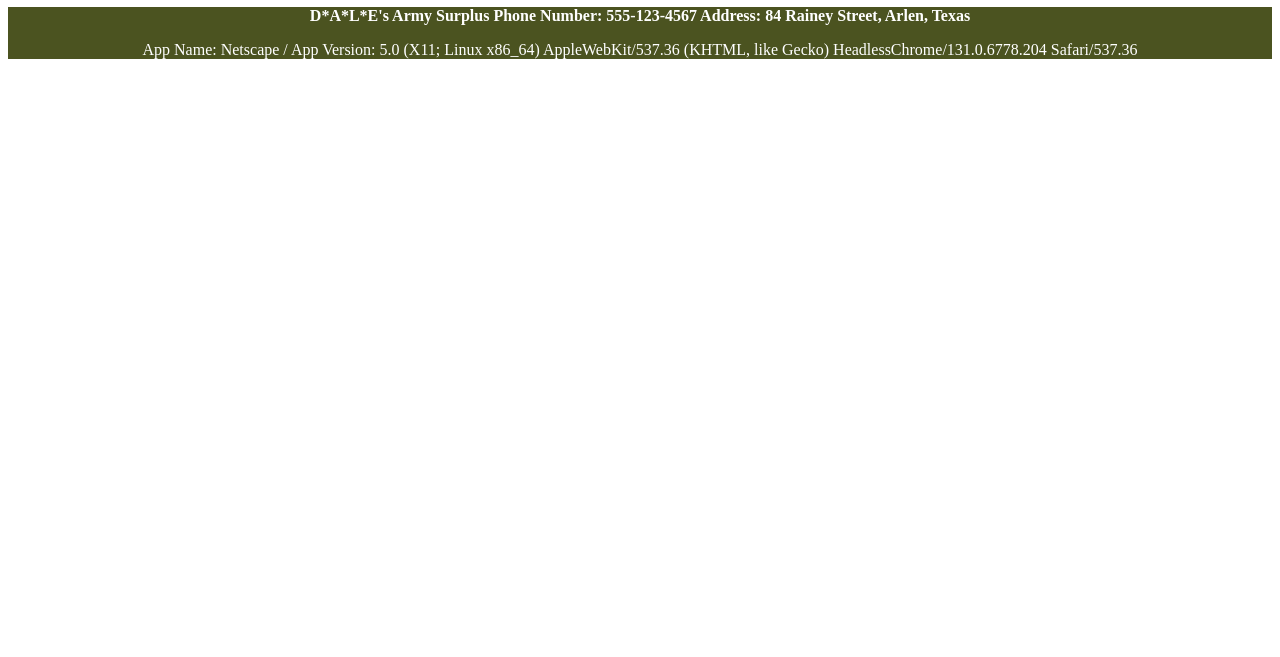
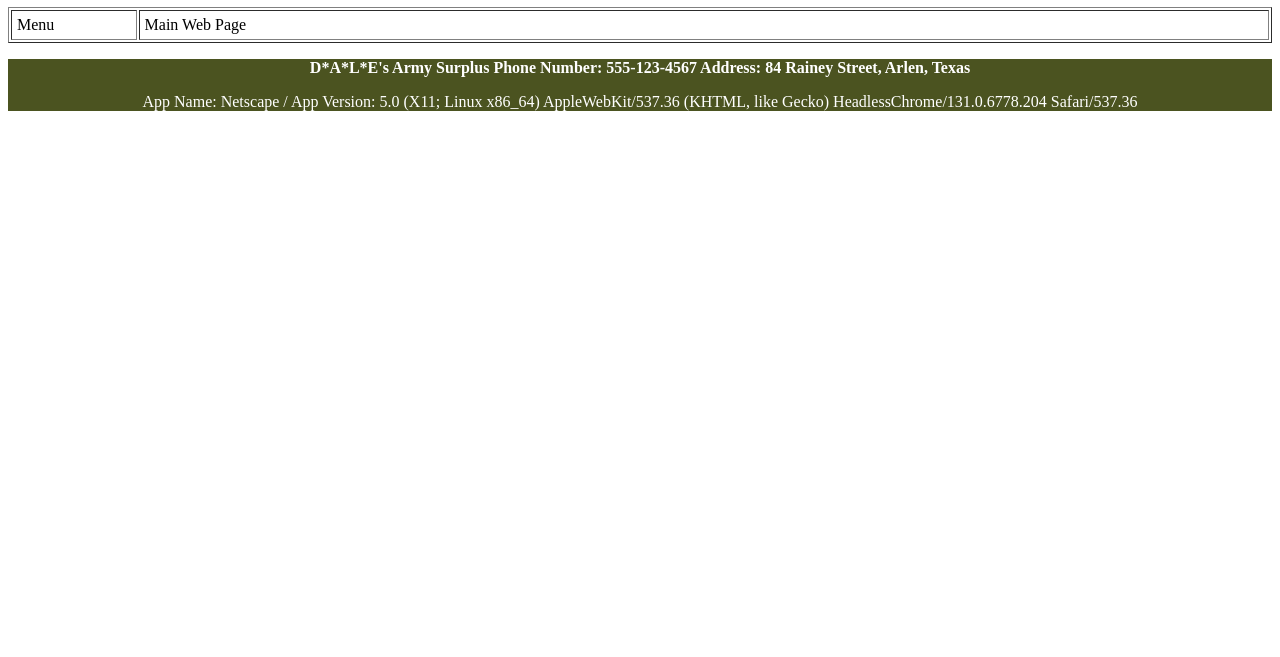
Before and after one commit to km4891/cs-190, a plain HTML site: page 2nd site/index2.html in a window 1280 px wide. Shown: the part 143-800 px from the top of the page. Drawn offline with Linux system fonts and the light colour scheme.

Commit message:
adding table

```diff
--- a/2nd site/index2.html
+++ b/2nd site/index2.html
@@ -24,6 +24,10 @@
             </div>
         </header>
         <h1>Web 2</h1>
+        <table style='width:100%' cellpadding='5' border = 1><tr>
+            <td style='width:10%'><div id='my_menu'>Menu</div></td>
+            <td style='width:90%'><div id='my_main'> Main Web Page</div></td>
+            </tr></table>
         <footer>
             <div id="footer" class="footer">
                     <script>getFooter(busName, address, phone);</script>
--- a/2nd site/src2/student2.js
+++ b/2nd site/src2/student2.js
@@ -12,7 +12,7 @@ function getFooter (busName, address, phone) {
     // var data = "<table style='width:100%'><tr style='background-color:#4b5320'><td >";
     // data +="<h1 style='text-align:right, text-size:20px'>" + busName + "</h1>";
     // data +="</td></tr></table>";
-    data = `<footer class="bg-dark py-3">
+    data = `<footer>
     <p style="text-align:center" class="text-light"><b>
     ${busName}
     Phone Number: ${phone}
```
